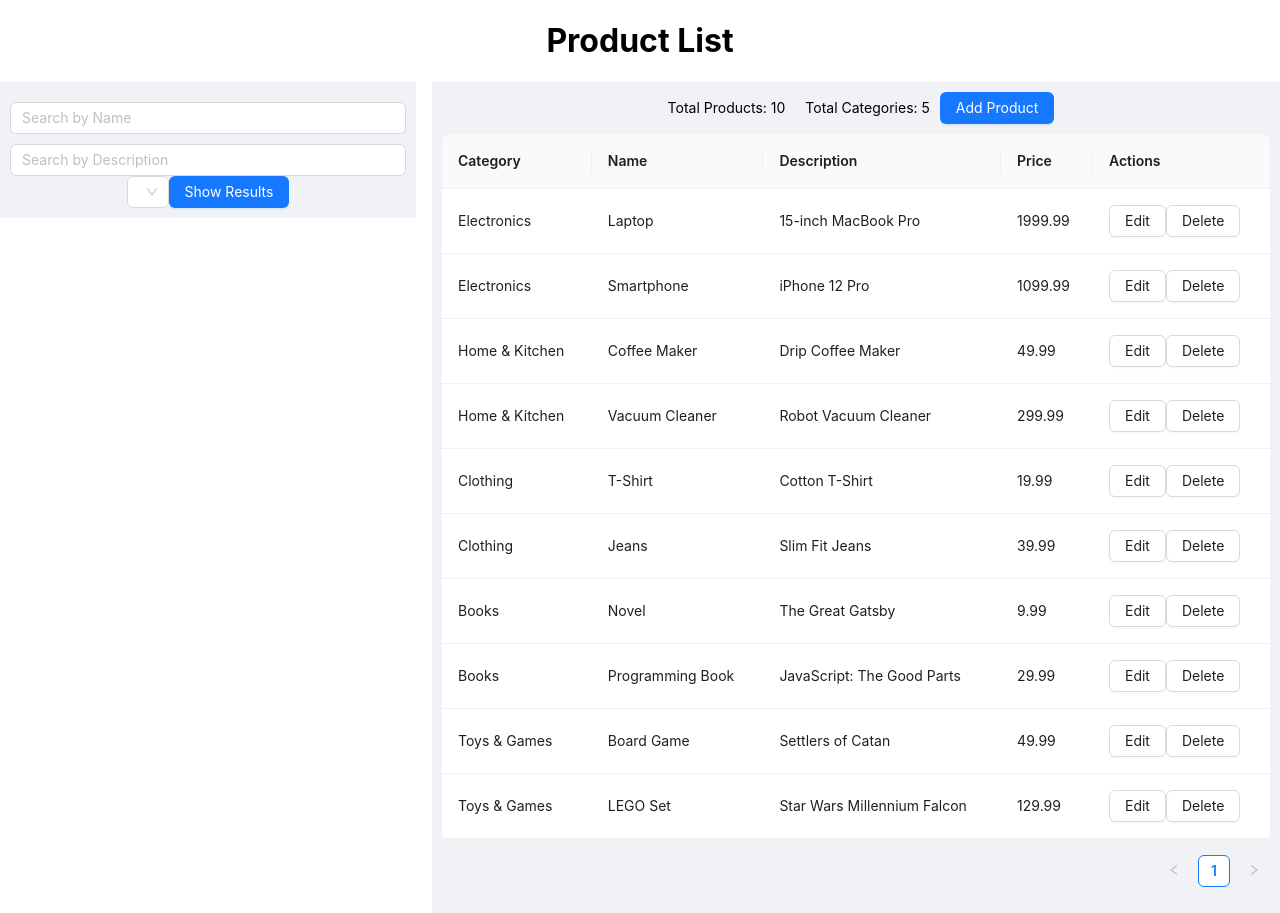
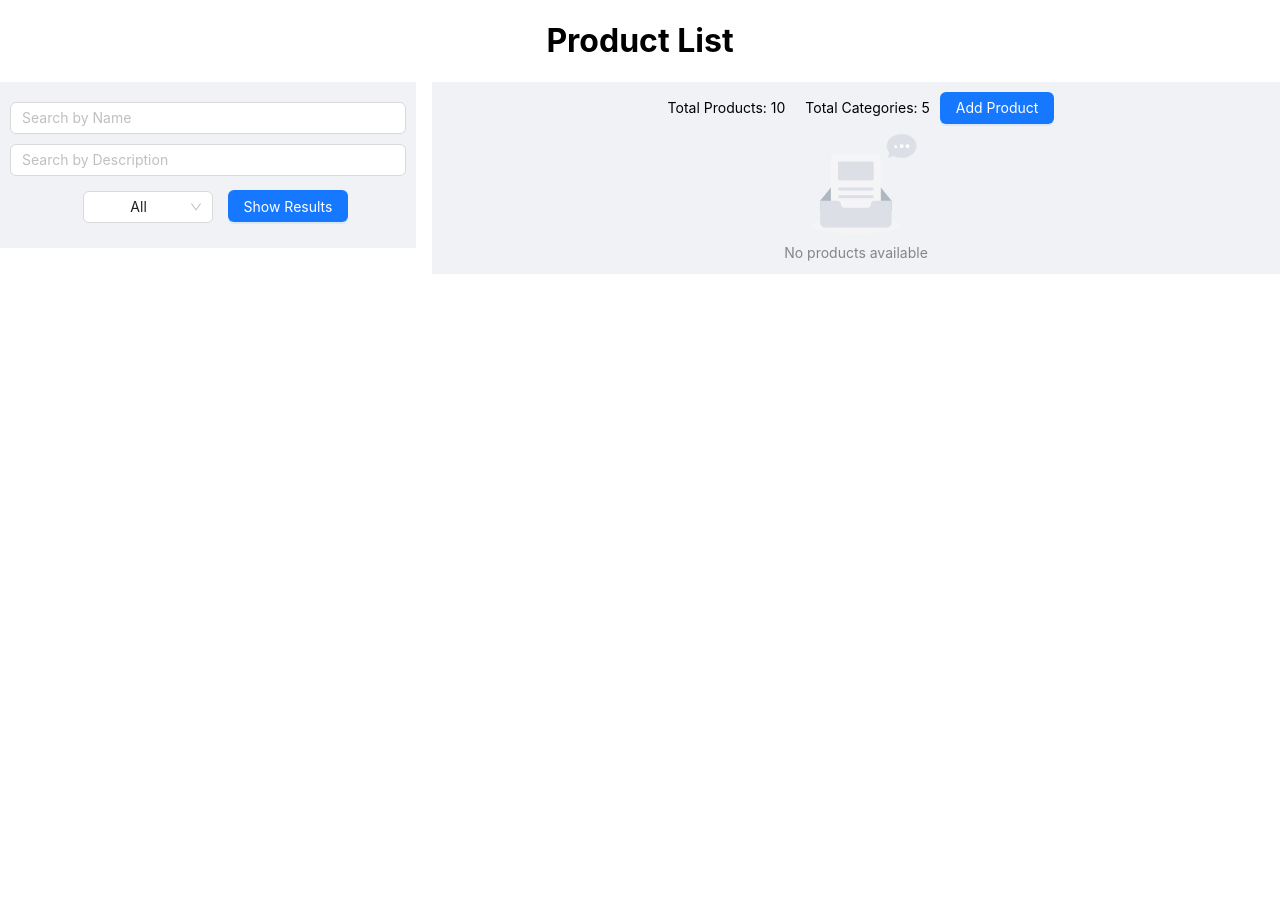
Before and after one commit to zjkumar/product_management_application_endimension, a React (Create React App) app: page / in a window 1280 px wide. After the commit the page ends 800 px from the top, so only its background shows below. Built offline with nearby package versions, Linux system fonts and the light colour scheme.

Commit message:
made changes to filters. implemented add product page properly.

```diff
--- a/src/App.js
+++ b/src/App.js
@@ -1,5 +1,6 @@
 import { Route, Routes} from 'react-router-dom'
 
+import { ProductProvider } from './components/ProductContext';
 import ProductListPage from './components/ProductListPage';
 import AddProductPage from './components/AddProductPage';
 
@@ -8,11 +9,13 @@ import './App.css';
 function App() {
   return (
     <div className="App">
+        <ProductProvider>
         <Routes> {/* Use Switch to only render the first matched route */}
           <Route exact path="/" element={<ProductListPage />} /> {/* Render ProductListPage at the root route */}
 
           <Route exact path="/add-product" element={<AddProductPage />} /> {/* Render AddProductPage */}
         </Routes>
+        </ProductProvider>
     </div>
   );
 }
--- a/src/components/AddProductPage/index.js
+++ b/src/components/AddProductPage/index.js
@@ -1,27 +1,27 @@
 // AddProductPage.js
-import React, { useState } from 'react';
+import React, { useState, useContext } from 'react';
 import { Form, Input, Select, Button, message } from 'antd';
 import { useNavigate } from 'react-router-dom';
 import sampleProducts from '../sampleProducts';
+import { ProductContext } from '../ProductContext';
 
 const { Option } = Select;
 
 const AddProductPage = () => {
+const { addProduct } = useContext(ProductContext);
   const navigate = useNavigate();
   const [form] = Form.useForm();
 
   const handleSubmit = (values) => {
-    const newProduct = {
-      id: sampleProducts.length + 1,
-      ...values,
-    };
-    sampleProducts.push(newProduct);
+
+    // sampleProducts.push(newProduct);
+    addProduct(values)
     message.success('Product added successfully');
-    navigate('/product-list');
+    navigate('/');
   };
 
   const handleCancel = () => {
-    navigate('/product-list');
+    navigate('/');
   };
 
   return (
--- /dev/null
+++ b/src/components/ProductContext/index.js
@@ -0,0 +1,29 @@
+import React, { useState, useEffect, createContext } from 'react';
+import sampleProducts from '../sampleProducts';
+
+
+export const ProductContext = createContext();
+
+export const ProductProvider = ({ children }) => {
+  const [products, setProducts] = useState([]);
+  const [categories, setCategories] = useState([]);
+
+  useEffect(() => {
+    // Fetch products data from an API or set it from sample data
+    setProducts(sampleProducts);
+
+    // Extract unique categories from products and set them
+    const uniqueCategories = [...new Set(sampleProducts.map(product => product.category))];
+    setCategories(uniqueCategories);
+  }, []);
+
+  const addProduct = (newProduct) => {
+    setProducts(prevProducts => [...prevProducts, newProduct]);
+  };
+
+  return (
+    <ProductContext.Provider value={{ products, categories, addProduct }}>
+      {children}
+    </ProductContext.Provider>
+  );
+};
--- a/src/components/ProductFilter/index.css
+++ b/src/components/ProductFilter/index.css
@@ -2,3 +2,8 @@
 .input-box {
     margin-top: 10px;
 }
+
+.category-selection-box{
+    width: 130px;
+    margin: 15px;
+}
--- a/src/components/ProductFilter/index.js
+++ b/src/components/ProductFilter/index.js
@@ -13,27 +13,31 @@ const ProductFilter = ({ products, setFilteredProducts, categories }) => {
 
   // Implement filtering logic
   const applyFilter = () => {
-    const filteredProducts = products.filter(product => {
-        let match = true;
-        if (nameFilter && !product.name.toLowerCase().includes(nameFilter.toLowerCase())) {
-          match = false;
-        }
-        if (descriptionFilter && !product.description.toLowerCase().includes(descriptionFilter.toLowerCase())) {
-          match = false;
-        }
-        if (categoryFilter && product.category !== categoryFilter) {
-          match = false;
-        }
-        return match;
-      });
+    let filteredProducts = [...products];
+    if (categoryFilter !== 'All') {
+      filteredProducts = filteredProducts.filter(product => product.category === categoryFilter);
+    }else if (categoryFilter === "All"){
+        filteredProducts = [...products]
+    }
+    if (nameFilter) {
+      filteredProducts = filteredProducts.filter(product => product.name.toLowerCase().includes(nameFilter.toLowerCase()));
+    }
+    if (descriptionFilter) {
+      filteredProducts = filteredProducts.filter(product => product.description.toLowerCase().includes(descriptionFilter.toLowerCase()));
+    }
     setFilteredProducts(filteredProducts);
   }
+
 
   return (
     <div className='product-filter-container'>
       <Input className='input-box' placeholder="Search by Name" value={nameFilter} onChange={(e) => setNameFilter(e.target.value)} />
       <Input className='input-box' placeholder="Search by Description" value={descriptionFilter} onChange={(e) => setDescriptionFilter(e.target.value)} />
-      <Select placeholder="Filter by Category" value={categoryFilter} onChange={(value) => setCategoryFilter(value)}>
+      <Select className='category-selection-box' placeholder="Filter by Category" value={categoryFilter ? categoryFilter : "All"} onChange={(value) => setCategoryFilter(value)}>
+
+        <Option key="All" value="All">
+          All
+        </Option>
         {categories.map((category) => (
           <Option key={category} value={category}>
             {category}
--- a/src/components/ProductListPage/index.js
+++ b/src/components/ProductListPage/index.js
@@ -1,31 +1,31 @@
 // ProductListPage.js
-import React, { useState, useEffect } from 'react';
-import { Table, Button, Row, Col, Modal } from 'antd';
+import React, { useState, useEffect, useContext } from 'react';
+import { Button, Row, Col, Modal, Empty } from 'antd';
 import { Link } from 'react-router-dom'; // Assuming using React Router for navigation
 
 
 import ProductFilter from '../ProductFilter';
 import ProductTable from '../ProductTable';
+import { ProductContext } from '../ProductContext';
 
 import './index.css'
 import sampleProducts from '../sampleProducts';
 
 const ProductListPage = () => {
-    const [products, setProducts] = useState([]);
+    // const [products, setProducts] = useState([]);
     const [filteredProducts, setFilteredProducts] = useState([]);
-    const [categories, setCategories] = useState([]);
+    // const [categories, setCategories] = useState([]);
     const [showFiltersModal, setShowFiltersModal] = useState(false);
+    const { products, categories, addProduct } = useContext(ProductContext);
 
-    useEffect(() => {
-        setProducts(sampleProducts)
-        const uniqueCategories = [...new Set(sampleProducts.map(product => product.category))];
-        setCategories(uniqueCategories);
-      }, []);
+
 
       const applyFilters = (filteredProducts) => {
         setFilteredProducts(filteredProducts);
         setShowFiltersModal(false); // Close modal after applying filters
       };
+
+
 
   return (
     <div>
@@ -53,7 +53,11 @@ const ProductListPage = () => {
                 <Button type="primary" style={{ marginBottom: '10px' }}><Link to="/add-product">Add Product</Link></Button>
             </div>
 
-            <ProductTable products={filteredProducts.length > 0 ? filteredProducts : products} />
+            {filteredProducts.length > 0 ? (
+                            <ProductTable products={filteredProducts} />
+                        ) : (
+                            <Empty description="No products available" />
+                        )}
           </div>
         </Col>
       </Row>
```
